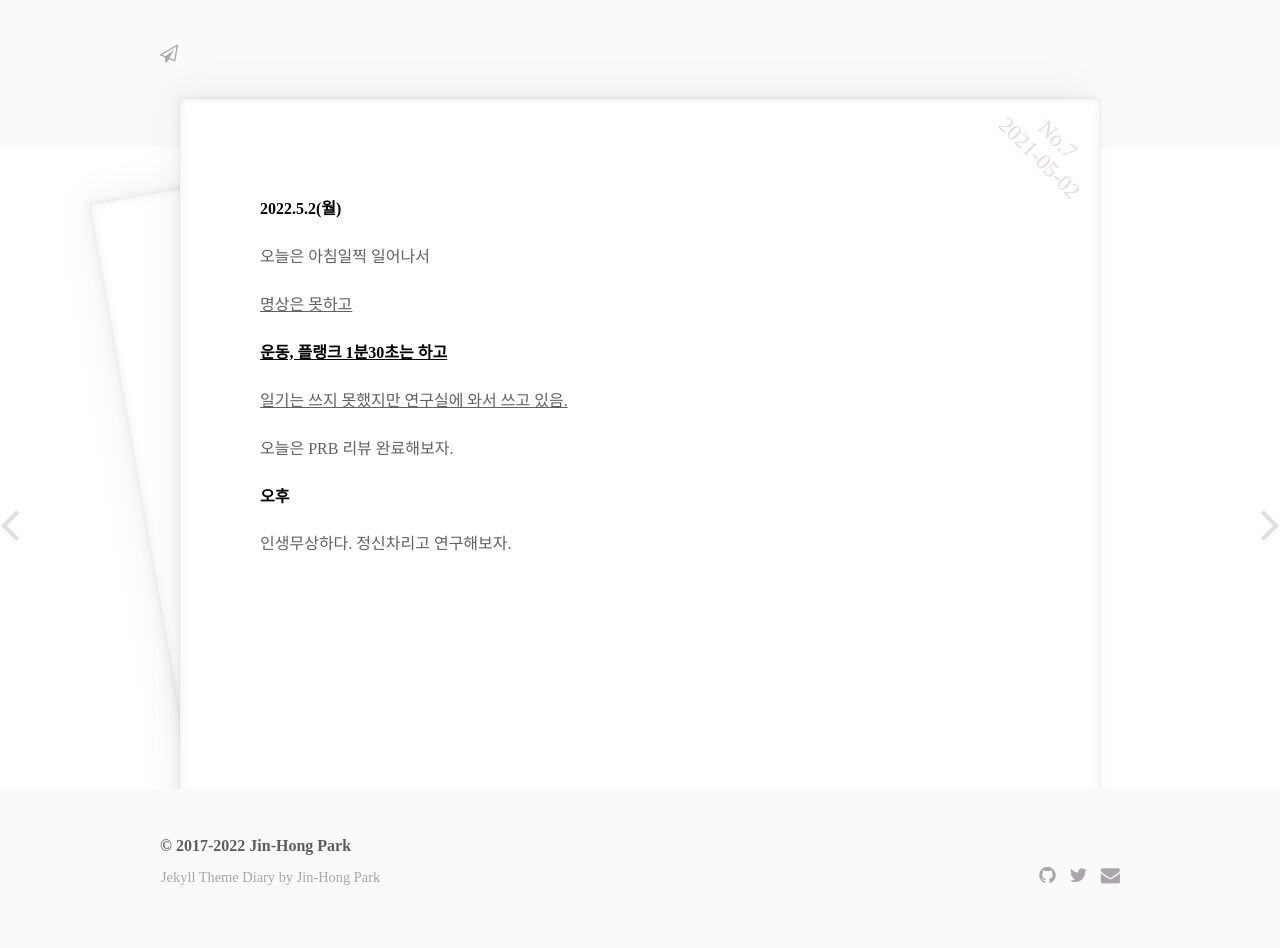
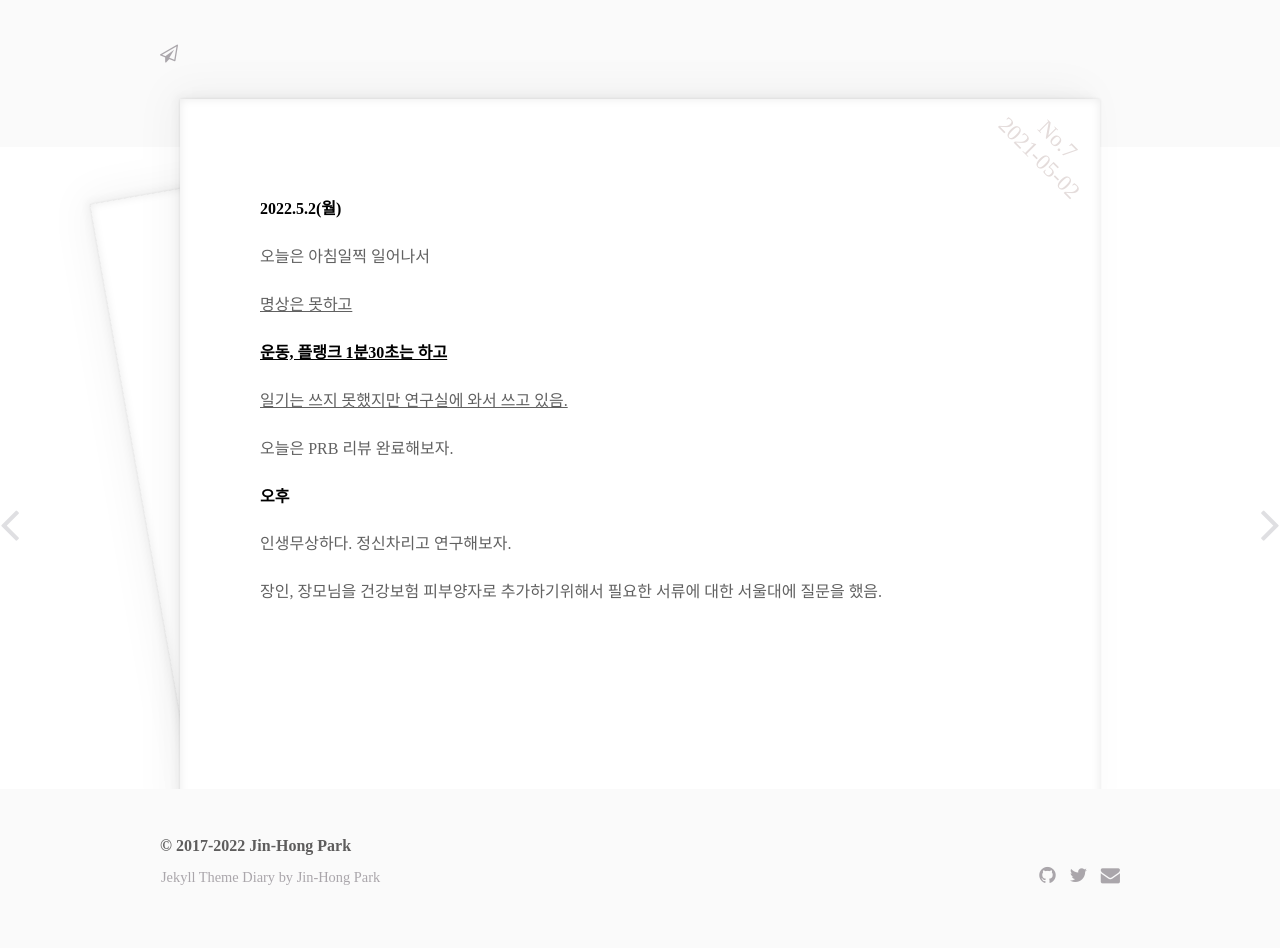
Before and after one commit to jinhong-park/journal, a Jekyll site: the page built from _posts/5_May/2021-05-02-May2nd.md, in a window 1280 px wide. Built offline with Jekyll 4.4.1, drawn with Linux system fonts in a browser that asks for light colours.

Commit message:
“update”

```diff
--- a/_posts/5_May/2021-05-02-May2nd.md
+++ b/_posts/5_May/2021-05-02-May2nd.md
@@ -21,3 +21,6 @@ excerpt: ""
 <strong>오후</strong>
 
 인생무상하다. 정신차리고 연구해보자.
+
+
+장인, 장모님을 건강보험 피부양자로 추가하기위해서 필요한 서류에 대한 서울대에 질문을 했음.
```
